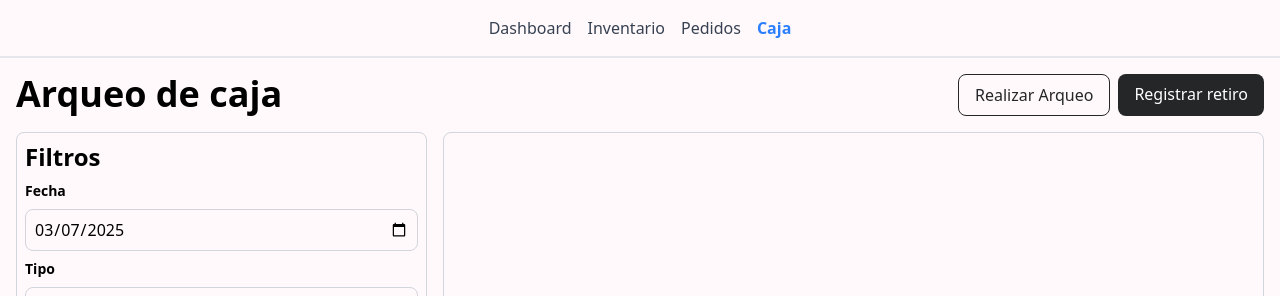
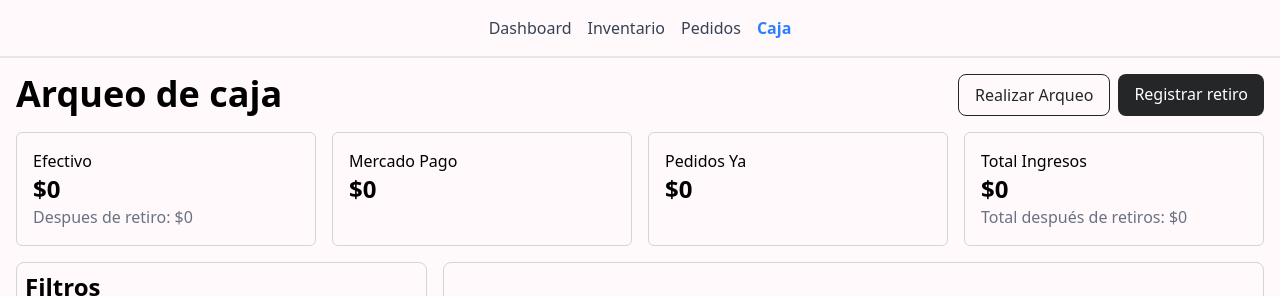
Before and after one commit to UlisesLarrabe/cabo-frio-frontend, a Next.js app: page /caja in a window 1280 px wide. Shown: the top 296 px of the page. Built offline with nearby package versions, Linux system fonts and the light colour scheme; no server answers.

Commit message:
Add MoneySummary component to display financial summaries in Caja page

```diff
--- a/src/app/caja/page.tsx
+++ b/src/app/caja/page.tsx
@@ -1,6 +1,7 @@
 import BoxFilters from "@/components/BoxFilters";
 import Header from "@/components/Header";
 import HeaderSection from "@/components/HeaderSection";
+import MoneySummary from "@/components/MoneySummary";
 import TableBox from "@/components/TableBox";
 
 export default function Caja() {
@@ -9,6 +10,8 @@ export default function Caja() {
       <Header />
       <main className="w-full flex flex-col p-4 gap-4">
         <HeaderSection />
+        <MoneySummary />
+
         <section className="flex flex-col md:flex-row  gap-4 justify-center ">
           <BoxFilters />
           <TableBox />
--- /dev/null
+++ b/src/components/MoneySummary.tsx
@@ -0,0 +1,66 @@
+"use client";
+import React, { useEffect, useState } from "react";
+import SummaryArticle from "./SummaryArticle";
+import { useMovementsContext } from "@/hooks/useMovementsContext";
+
+const MoneySummary = () => {
+  const { movements } = useMovementsContext();
+  const [cash, setCash] = useState(0);
+  const [mercado_pago, setMercado_pago] = useState(0);
+  const [pedidos_ya, setPedidos_ya] = useState(0);
+  const [total_out, setTotal_out] = useState(0);
+  const [total_in, setTotal_in] = useState(0);
+  useEffect(() => {
+    const cash = movements
+      .filter(
+        (movement) =>
+          movement.type === "income" && movement.paymentMethod === "cash"
+      )
+      .reduce((acc, movement) => acc + movement.amount, 0);
+    const mercado_pago = movements
+      .filter(
+        (movement) =>
+          movement.type === "income" &&
+          movement.paymentMethod === "mercado_pago"
+      )
+      .reduce((acc, movement) => acc + movement.amount, 0);
+    const pedidos_ya = movements
+      .filter(
+        (movement) =>
+          movement.type === "income" && movement.paymentMethod === "pedidos_ya"
+      )
+      .reduce((acc, movement) => acc + movement.amount, 0);
+    const total_out = movements
+      .filter((movement) => movement.type === "outcome")
+      .reduce((acc, movement) => acc + movement.amount, 0);
+    const total_in = movements
+      .filter((movement) => movement.type === "income")
+      .reduce((acc, movement) => acc + movement.amount, 0);
+    setCash(cash);
+    setMercado_pago(mercado_pago);
+    setPedidos_ya(pedidos_ya);
+    setTotal_out(total_out);
+    setTotal_in(total_in);
+  }, [movements]);
+
+  console.log(cash, mercado_pago, pedidos_ya, total_out, total_in);
+
+  return (
+    <section className="flex w-full gap-4">
+      <SummaryArticle
+        title="Efectivo"
+        price={cash}
+        info={`Despues de retiro: $${cash - total_out}`}
+      />
+      <SummaryArticle title="Mercado Pago" price={mercado_pago} />
+      <SummaryArticle title="Pedidos Ya" price={pedidos_ya} />
+      <SummaryArticle
+        title="Total Ingresos"
+        price={total_in}
+        info={`Total después de retiros: $${total_in - total_out}`}
+      />
+    </section>
+  );
+};
+
+export default MoneySummary;
--- /dev/null
+++ b/src/components/SummaryArticle.tsx
@@ -0,0 +1,21 @@
+import React from "react";
+
+const SummaryArticle = ({
+  title,
+  price,
+  info,
+}: {
+  title: string;
+  price: number | string;
+  info?: string;
+}) => {
+  return (
+    <article className=" p-4 border border-gray-300 rounded-md w-1/4">
+      <h3>{title}</h3>
+      <p className="font-bold text-2xl">${price}</p>
+      {info && <p className="text-small text-gray-500">{info}</p>}
+    </article>
+  );
+};
+
+export default SummaryArticle;
```
